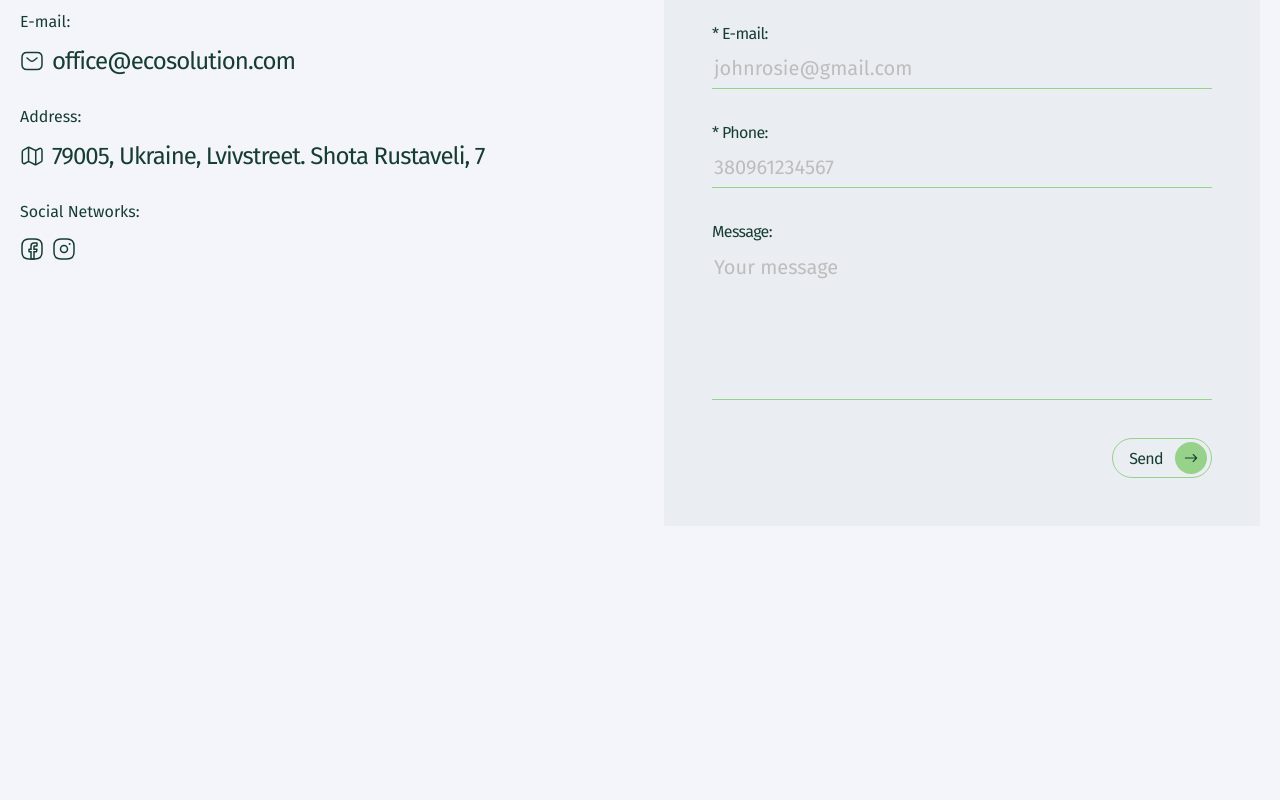
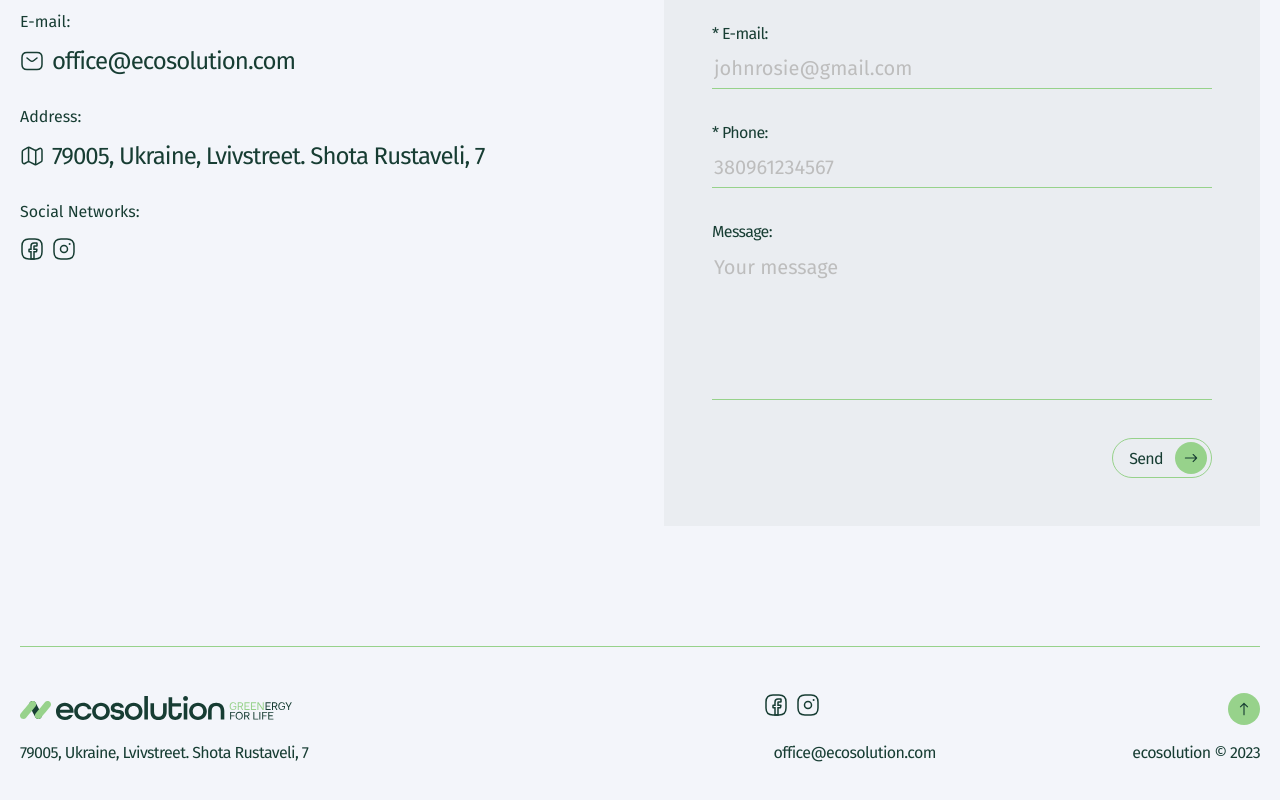
Before and after one commit to HronaOlha/Ecosolution-test, a React (Create React App) app: page / in a window 1280 px wide. Shown: the part 4682-5482 px from the top of the page. Before the commit the page ends 5268 px from the top, so only its background shows below. Built offline with nearby package versions, Linux system fonts and the light colour scheme.

Commit message:
feature: add Footer section

```diff
--- a/src/components/App.jsx
+++ b/src/components/App.jsx
@@ -7,7 +7,7 @@ import Electricity from './Electricity/Electricity';
 import Cases from './Cases/Cases';
 import Faq from './Faq/Faq';
 import Contact from './Contact/Contact';
-// import Footer from './components/Footer/Footer';
+import Footer from './Footer/Footer';
 
 function App() {
   const [deviceType, setDeviceType] = useState('mobile');
@@ -42,7 +42,7 @@ function App() {
       <Cases deviceType={deviceType} />
       <Faq />
       <Contact />
-      {/* <Footer /> */}
+      <Footer />
     </>
   );
 }
--- a/src/components/Contact/Contact.styled.js
+++ b/src/components/Contact/Contact.styled.js
@@ -1,16 +1,16 @@
-import styled from "styled-components";
+import styled from 'styled-components';
 
 export const ContactSection = styled.div`
   @media screen and (${({ theme }) => theme.media.tablet}) {
     display: grid;
     grid-template-columns: repeat(2, 1fr);
-    grid-template-areas: "list contactForm";
+    grid-template-areas: 'list contactForm';
     grid-column-gap: 24px;
   }
   @media screen and (${({ theme }) => theme.media.desktop}) {
     grid-template-columns: repeat(8, 1fr);
     grid-column-gap: 48px;
-    grid-template-areas: "list list list list contactForm contactForm contactForm contactForm";
+    grid-template-areas: 'list list list list contactForm contactForm contactForm contactForm';
   }
 `;
 
@@ -88,6 +88,10 @@ export const ContactIcon = styled.svg`
   fill: transparent;
   transition: stroke 400ms ease;
 
+  &:hover {
+    stroke: ${({ theme }) => theme.colors.mainGreen};
+  }
+
   @media screen and (${({ theme }) => theme.media.desktop}) {
     height: 24px;
     width: 24px;
--- /dev/null
+++ b/src/components/Footer/Footer.jsx
@@ -0,0 +1,44 @@
+import { IoIosArrowRoundUp } from "react-icons/io";
+
+import sprite from "../../images/sprite.svg";
+
+import ContactInfo from "../ContactInfo/ContactInfo";
+import Logo from "../Logo/Logo";
+
+import {
+  FooterSection,
+  ButtonUp,
+  SocialsContainer,
+  Socials,
+  FooterLine,
+} from "./Footer.styled";
+
+const Footer = () => {
+  return (
+    <FooterSection>
+      <FooterLine />
+      <Logo />
+
+      <ButtonUp href="#main">
+        <IoIosArrowRoundUp size="100%" />
+      </ButtonUp>
+
+      <SocialsContainer>
+        <a href="/">
+          <Socials className="facebook">
+            <use href={sprite + "#facebook"} />
+          </Socials>
+        </a>
+        <a href="/">
+          <Socials>
+            <use href={sprite + "#instagram"} />
+          </Socials>
+        </a>
+      </SocialsContainer>
+
+      <ContactInfo gap={"16px"} />
+    </FooterSection>
+  );
+};
+
+export default Footer;
--- /dev/null
+++ b/src/components/Footer/Footer.styled.js
@@ -0,0 +1,90 @@
+import styled from "styled-components";
+import { Line } from "../HorizontalLine/HorizontalLine.styled";
+
+export const FooterSection = styled.section`
+  display: grid;
+  grid-template-columns: repeat(7, 1fr);
+  grid-row-gap: 24px;
+  grid-template-areas:
+    "line line line line line line line"
+    "logo logo logo logo logo logo buttonUp"
+    ". . . socials . . . "
+    "contactsInfo contactsInfo contactsInfo contactsInfo contactsInfo contactsInfo contactsInfo";
+
+  padding-bottom: 24px;
+
+  @media screen and (${({ theme }) => theme.media.tablet}) {
+    grid-template-columns: repeat(4, 1fr);
+    grid-row-gap: 16px;
+    grid-template-areas:
+      "line line line line"
+      "logo logo socials buttonUp"
+      "contactsInfo contactsInfo contactsInfo contactsInfo";
+
+    padding-top: 50px;
+    padding-bottom: 40px;
+  }
+  @media screen and (${({ theme }) => theme.media.desktop}) {
+    grid-template-columns: repeat(5, 1fr);
+    grid-template-areas:
+      "line line line line line"
+      "logo logo . socials buttonUp"
+      "contactsInfo contactsInfo contactsInfo contactsInfo contactsInfo";
+
+    padding-top: 60px;
+  }
+`;
+
+export const ButtonUp = styled.a`
+  grid-area: buttonUp;
+  justify-self: end;
+
+  border-radius: 50%;
+  border: none;
+  height: 32px;
+  width: 32px;
+  padding: 5px;
+
+  background-color: ${({ theme }) => theme.colors.mainGreen};
+  color: ${({ theme }) => theme.colors.darkGreen};
+  transition: background-color 400ms ease, color 400ms ease;
+
+  &:hover {
+    background-color: ${({ theme }) => theme.colors.darkGreen};
+    color: ${({ theme }) => theme.colors.mainGreen};
+  }
+`;
+
+export const SocialsContainer = styled.div`
+  grid-area: socials;
+
+  display: flex;
+  justify-content: center;
+  gap: 8px;
+
+  @media screen and (${({ theme }) => theme.media.tablet}) {
+    justify-self: start;
+  }
+`;
+
+export const Socials = styled.svg`
+  height: 24px;
+  width: 24px;
+
+  fill: transparent;
+  transition: stroke 400ms ease;
+
+  &:hover {
+    stroke: ${({ theme }) => theme.colors.mainGreen};
+  }
+`;
+
+// Additional styling of styled-components Component
+export const FooterLine = styled(Line)`
+  @media screen and (${({ theme }) => theme.media.tablet}) {
+    margin-bottom: 24px;
+  }
+  @media screen and (${({ theme }) => theme.media.desktop}) {
+    margin-bottom: 30px;
+  }
+`;
```
